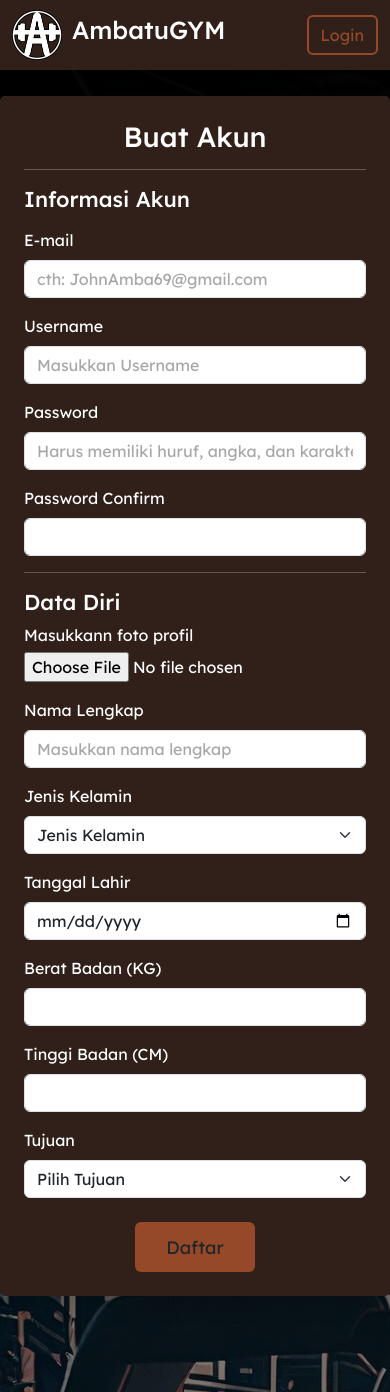
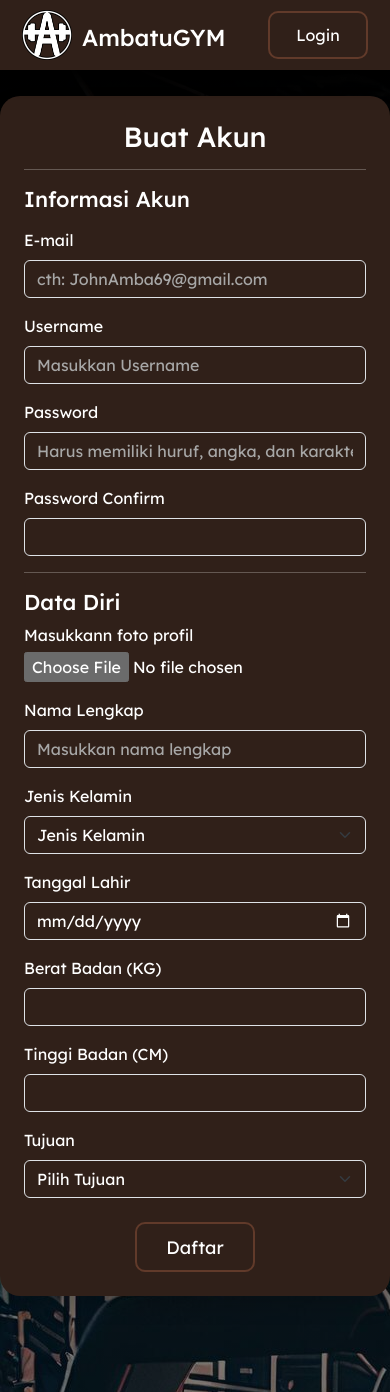
Before and after one commit to clunckyboy/AmbatuGYM, a PHP site: page /register.php in a window 390 px wide. Run offline with PHP 8.4, Linux system fonts and the light colour scheme.

Commit message:
responsive login and register pages
+ some changes in design to make it consistent

```diff
--- a/register.php
+++ b/register.php
@@ -76,23 +76,34 @@
             color: white;
         }
 
+        .navbar h3 {
+            margin: 0;
+            align-content: center;
+        }
+
         .navbar {
             box-shadow: 0px 1px 20px rgba(0, 0, 0, 0.185);
+            padding-right: 10px;
+            padding-left: 10px;
             position: fixed;
             top: 0;
             width: 100%;
             height: 70px;
             background-color: #302019 !important;
+            box-shadow: 0px 10px 20px black;
         }
 
         .btn-ambatugym {
-            border: 2px solid #954928;
-            color: #954928;
+            border: 2px solid #613a2a;
+            color: white;
             transition: transform 0.1s ease-in-out, background-color 0.1s;
             text-align: center;
+            padding: 10px;
+            border-radius: 10px;
+            width: 100px;
         }
         .btn-ambatugym:hover {
-            background-color: #954928;
+            background-color: #613a2a;
         }
 
         .form-container {
@@ -106,19 +117,28 @@
 
         .form-control, .form-select {
             transition: transform 0.15s, box-shadow 0.15s;
-            box-shadow: 0px 0px 0px rgba(0, 0, 0, 0.695);
+            box-shadow: transparent;
+            background-color: transparent;
+            color: white;
         }
 
         .form-control:focus, .form-select:focus {
-            box-shadow: 0px 10px 20px rgba(0, 0, 0, 0.147);
+            box-shadow: 0px 0px 10px white;
             transform: scale(1.02);
+            background-color: black;
+            border: 1px solid white;
+            color: white;
+        }
+
+        input {
+            color-scheme: dark;
         }
 
         .container-sm {
             margin-top: 6rem;
             margin-bottom: 6rem;
             max-width: 900px;
-            border-radius: 5px;
+            border-radius: 20px;
             box-shadow: 0px 10px 20px rgba(0, 0, 0, 0.185);
             background-color: #302019 !important;
         }
@@ -127,16 +147,16 @@
             width: 120px;
             height: 50px;
             font-size: large;
-            background-color: #954928;
+            border: 2px solid #613a2a;
+            background-color: transparent;
+            color: white;
             /* color: white; */
-            transition: transform 0.1s ease-in-out, box-shadow 0.15s;
-            box-shadow: 0px 0px 0px rgba(0, 0, 0, 0.695);
+            transition: transform 0.1s ease-in-out, background-color 0.1s;
+            box-shadow: transparent;
+            border-radius: 10px;
         }
         .btn-custom:hover {
-            background-color: #954928;
-            border: 2px solid black;
-            transform: scale(1.05);
-            box-shadow: 0px 10px 20px rgba(0, 0, 0, 0.147);
+            background-color: #613a2a;
         }
 
         .btn-custom:active {
@@ -160,7 +180,7 @@
         <div class="container-fluid">
             <div style="display: flex;">
                 <img src="./images/ambatugymwhite.png" alt="ambatugym" width="50" height="50">
-                <h2 style="margin: 0; margin-left:10px; padding-top: 5px">AmbatuGYM</h2>
+                <h3 style="margin: 0; margin-left:10px; padding-top: 5px">AmbatuGYM</h3>
             </div>
             <a class="tombol-login" href="login.php"><button class="btn btn-ambatugym" type="submit" >Login</button></a>
         </div>
```
Also changed, not shown: login.php (+81 -19 lines).
